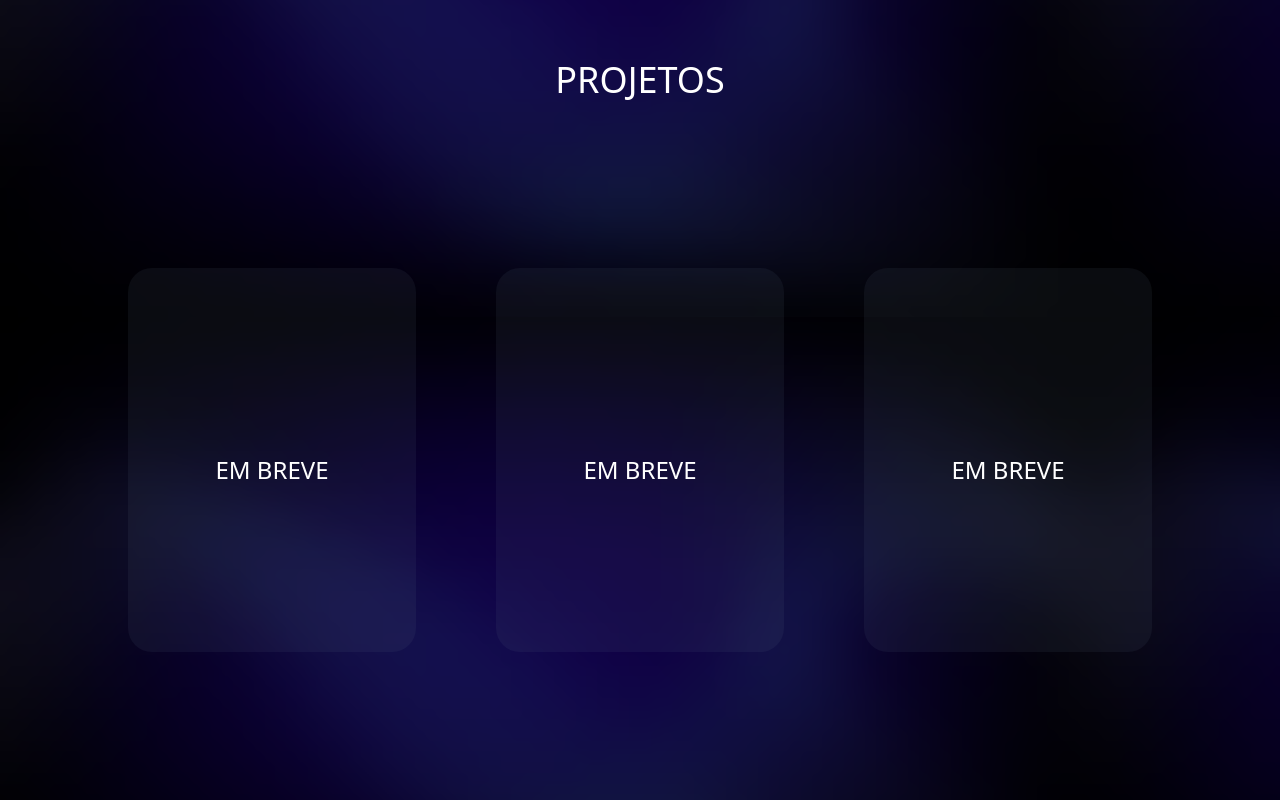
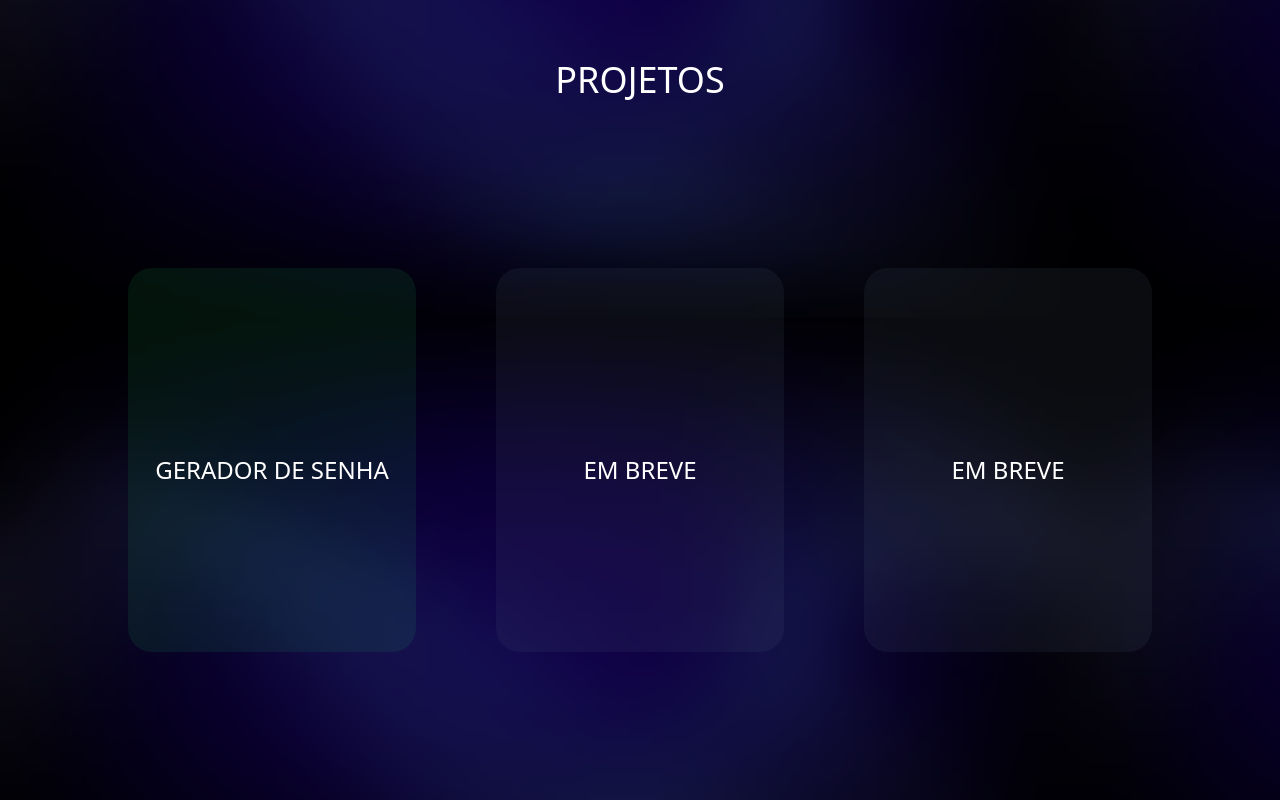
Before and after one commit to jotapeh1002/myportifolio, a website: page src/index.html in a window 1280 px wide. Shown: the part 1600-2400 px from the top of the page. Drawn offline with Linux system fonts and the light colour scheme.

Commit message:
Restaurar alterações

```diff
--- a/src/index.html
+++ b/src/index.html
@@ -73,7 +73,7 @@
                 </div>
 
                 <div
-                    class="box-shadow rounded-3xl h-96 text-blue-400 bg-slate-500 bg-opacity-10 flex-col flex justify-center items-center">
+                    class="  box-shadow rounded-3xl h-96 text-blue-400 bg-slate-500 bg-opacity-10 flex-col flex justify-center items-center">
                     <img src="/src/logo-css-3-2048.png" width="230vh" alt="">
                     <span class="mt-5 text-2xl">CSS - TAILWIND - BOOTSTRAP</span>
                 </div>
@@ -94,11 +94,13 @@
 
             <div class=" grid grid-cols-3 gap-20 m-32 caixa">
 
-                <div
-                    class="box-shadow rounded-3xl h-96 bg-slate-500 bg-opacity-10 flex-col flex justify-center items-center">
+                <a href="https://jotapeh1002.github.io/generatepassword/" target="_blank">
+                    <div
+                        class="box-shadow rounded-3xl h-96 bg-green-500 bg-opacity-10 flex-col flex justify-center items-center">
 
-                    <span class="mt-5 text-2xl">EM BREVE</span>
-                </div>
+                        <span class="mt-5 text-2xl">GERADOR DE SENHA</span>
+                    </div>
+                </a>
 
                 <div
                     class="box-shadow rounded-3xl h-96 bg-slate-500 bg-opacity-10 flex-col flex justify-center items-center">
```
Also changed, not shown: src/output.css.
